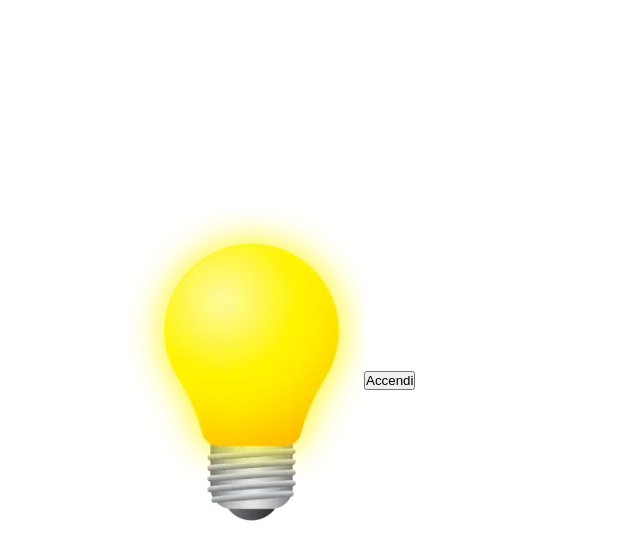
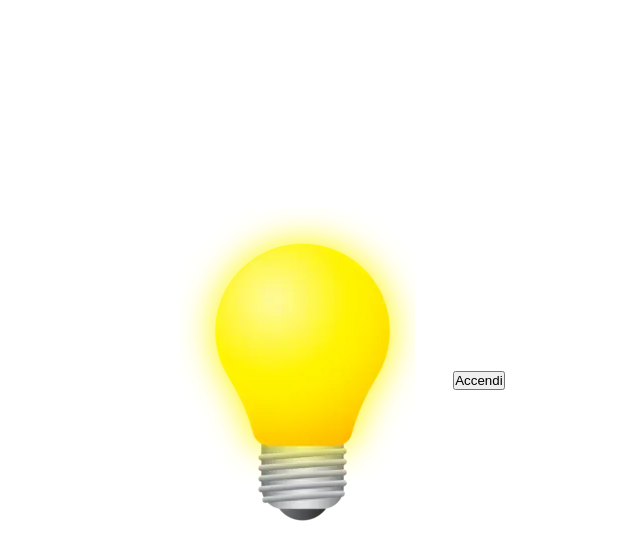
Before and after one commit to riccardo-ottavi/js-dom-1, a plain HTML site: page bonus/index.html in a window 1280 px wide. Both pictures are taken after a click on the button "Accendi". Shown: the whole page, without its empty margins (354-994 px from the left). Drawn offline with Linux system fonts and the light colour scheme.

Commit message:
inizializza bonus

```diff
--- a/bonus/css/main.css
+++ b/bonus/css/main.css
@@ -7,7 +7,8 @@
 #box {
     display: flex;
     align-items: center;
-    width: 30%;
     margin: 0 auto;
     margin-top: 200px;
+    margin-left: 41vw;
+    max-width: 800px;
 }
--- a/bonus/script.js
+++ b/bonus/script.js
@@ -1,7 +1,12 @@
 //Inizializza le costanti relative agli elementi
 const lampImg = document.getElementById("myImg");
 const mainBtn = document.getElementById("myBtn");
+
+const mainBox = document.getElementById("box");
+
 //Aggiungi evento di cambio immagine
 mainBtn.addEventListener("click", function(){
     lampImg.src = "img/yellow_lamp.png";
+    mainBox.style.gap = "38px";
+    mainBox.style.marginLeft = "39vw";
 });
```
